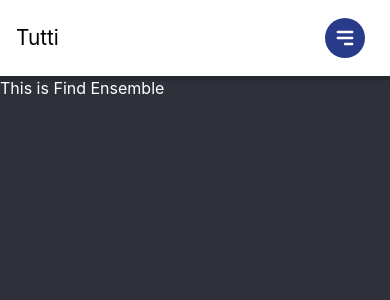
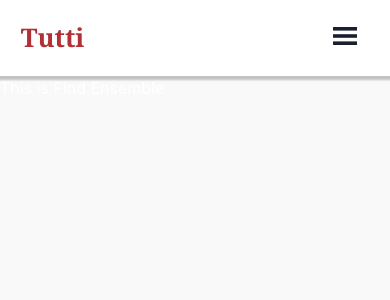
Before and after one commit to rekameszaros/Tutti, a React (Vite) app in the folder frontend/: page /find in a window 390 px wide. Shown: the top 300 px of the page. Built offline with nearby package versions, Linux system fonts and the light colour scheme.

Commit message:
Styling
Restyled the nav bar+ hamburger and logo to match fonts and look of org website. Still missing styling of hamburger menu functionality to match org.

```diff
--- a/frontend/index.html
+++ b/frontend/index.html
@@ -1,13 +1,16 @@
 <!DOCTYPE html>
 <html lang="en">
-  <head>
+<head>
+    <link rel="preconnect" href="https://fonts.googleapis.com">
+    <link rel="preconnect" href="https://fonts.gstatic.com" crossorigin>
+    <link href="https://fonts.googleapis.com/css2?family=Montserrat:wght@400;700&display=swap" rel="stylesheet">
     <meta charset="UTF-8" />
     <!-- <link rel="icon" type="image/svg+xml" href="/vite.svg" /> -->
     <meta name="viewport" content="width=device-width, initial-scale=1.0" />
     <title>Tutti</title>
-  </head>
-  <body>
+</head>
+<body>
     <div id="root"></div>
     <script type="module" src="/src/main.jsx"></script>
-  </body>
+</body>
 </html>
--- a/frontend/src/components/navigation/navigation.css
+++ b/frontend/src/components/navigation/navigation.css
@@ -1,3 +1,4 @@
+
 .navigation {
     position: relative;
     display: flex;
@@ -11,10 +12,12 @@
 }
 
 .brand-name {
+  font-family: Georgia;
+  font-weight: bold;
   text-decoration: none;
-  color: black;
-  font-size: 1.3rem;
-  margin-left: 1rem;
+  color: #B03035;
+  font-size: 25.6px;
+  margin-left: 1.3rem;
 }
 
 .navigation-menu {
@@ -24,11 +27,19 @@
 .navigation-menu ul {
   display: flex;
   padding: 0;
+  font-family: Montserrat, Google;
+  font-weight: bold;
+  text-decoration: none;
+  color: #1A202C;
+  font-size: 16px;
+  padding: 0px 24px;
+
 }
 
 .navigation-menu li {
   list-style-type: none;
-  margin: 0 1rem;
+  margin: 0 1rem
+
 }
 
 .navigation-menu li a {
@@ -37,26 +48,22 @@
   width: 100%;
 }
 
+
 .hamburger {
+  color: #1A202C;
   border: 0;
   height: 40px;
   width: 40px;
   padding: 0.5rem;
   border-radius: 50%;
-  background-color: #283b8b;
   cursor: pointer;
-  transition: background-color 0.2s ease-in-out;
   position: absolute;
   top: 50%;
   right: 25px;
   transform: translateY(-50%);
   display: none;
+  background-color: #fff;
 }
-
-.hamburger:hover {
-  background-color: #2642af;
-}
-
 @media screen and (max-width: 660px) {
   .hamburger {
     display: block;
--- a/frontend/src/components/navigation/navigation.jsx
+++ b/frontend/src/components/navigation/navigation.jsx
@@ -1,5 +1,6 @@
 import "./navigation.css";
 import { useState } from "react";
+
 
 export default function Navbar() {
   const [isNavExpanded, setIsNavExpanded] = useState(false);
@@ -15,9 +16,10 @@ export default function Navbar() {
           setIsNavExpanded(!isNavExpanded);
         }}
       >
-        {/* icon from Heroicons.com */}
-        <svg xmlns="http://www.w3.org/2000/svg" className="h-5 w-5" viewBox="0 0 20 20" fill="white">
-          <path fillRule="evenodd" d="M3 5a1 1 0 011-1h12a1 1 0 110 2H4a1 1 0 01-1-1zM3 10a1 1 0 011-1h12a1 1 0 110 2H4a1 1 0 01-1-1zM9 15a1 1 0 011-1h6a1 1 0 110 2h-6a1 1 0 01-1-1z" clipRule="evenodd" />
+        <svg xmlns="http://www.w3.org/2000/svg" className="h-5 w-5" viewBox="0 0 20 16" fill="#1A202C">
+          <rect width="20" height="3"></rect>
+          <rect y="6" width="20" height="3"></rect>
+          <rect y="12" width="20" height="3"></rect>
         </svg>
       </button>
       <div className={isNavExpanded ? "navigation-menu expanded" : "navigation-menu"}>
--- a/frontend/src/index.css
+++ b/frontend/src/index.css
@@ -15,7 +15,7 @@
 }
 
 body {
-    background-color: #2e313a;
+    background-color: #FAF9F9;
 }
 
 h1,
--- a/frontend/src/main.css
+++ b/frontend/src/main.css
@@ -0,0 +1,16 @@
+* {
+    margin: 0;
+    font-family: Arial, sans-serif;
+    box-sizing: border-box;
+}
+
+body {
+    background-color: #2e313a;
+}
+
+h1,
+h2,
+h4,
+p {
+    color: white;
+}
```
Also changed, not shown: frontend/src/components/home/TheMain.jsx (line endings or trailing spaces). Lines whose indentation alone changed are shown as unchanged.
